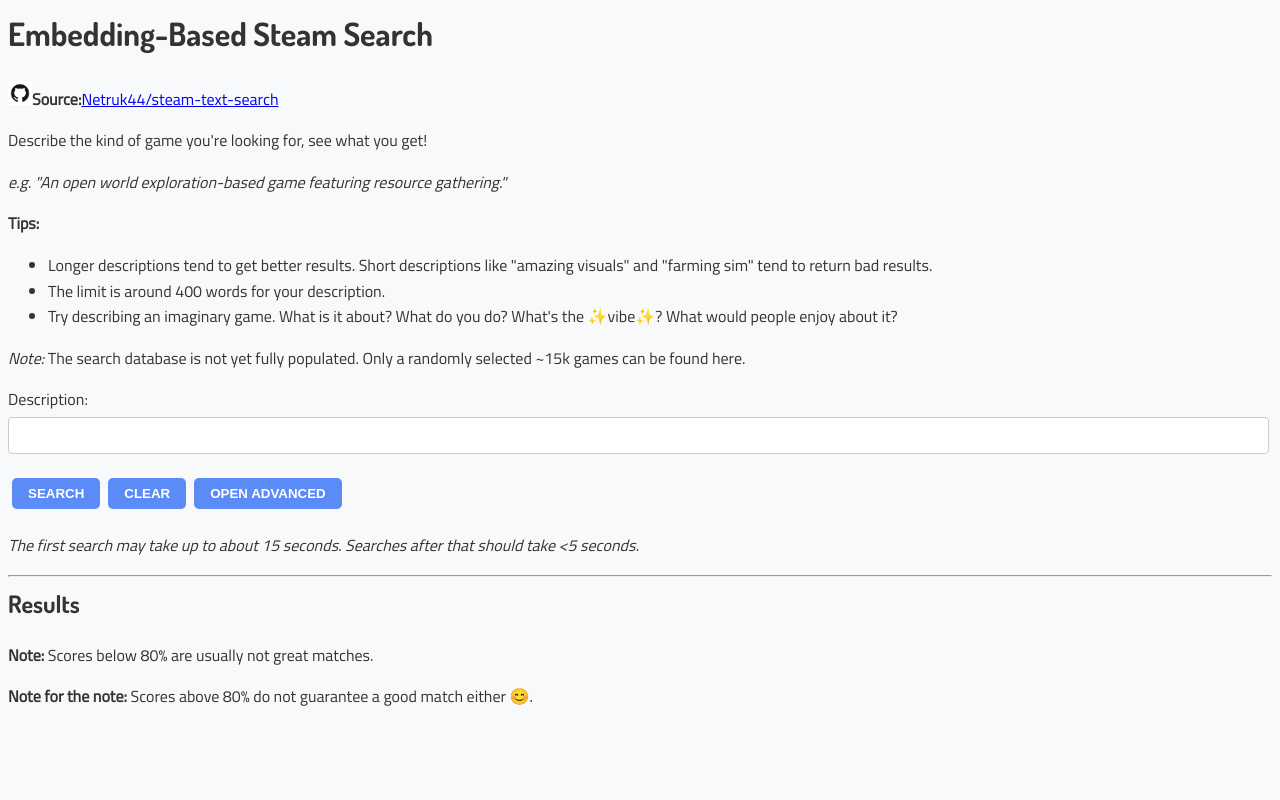
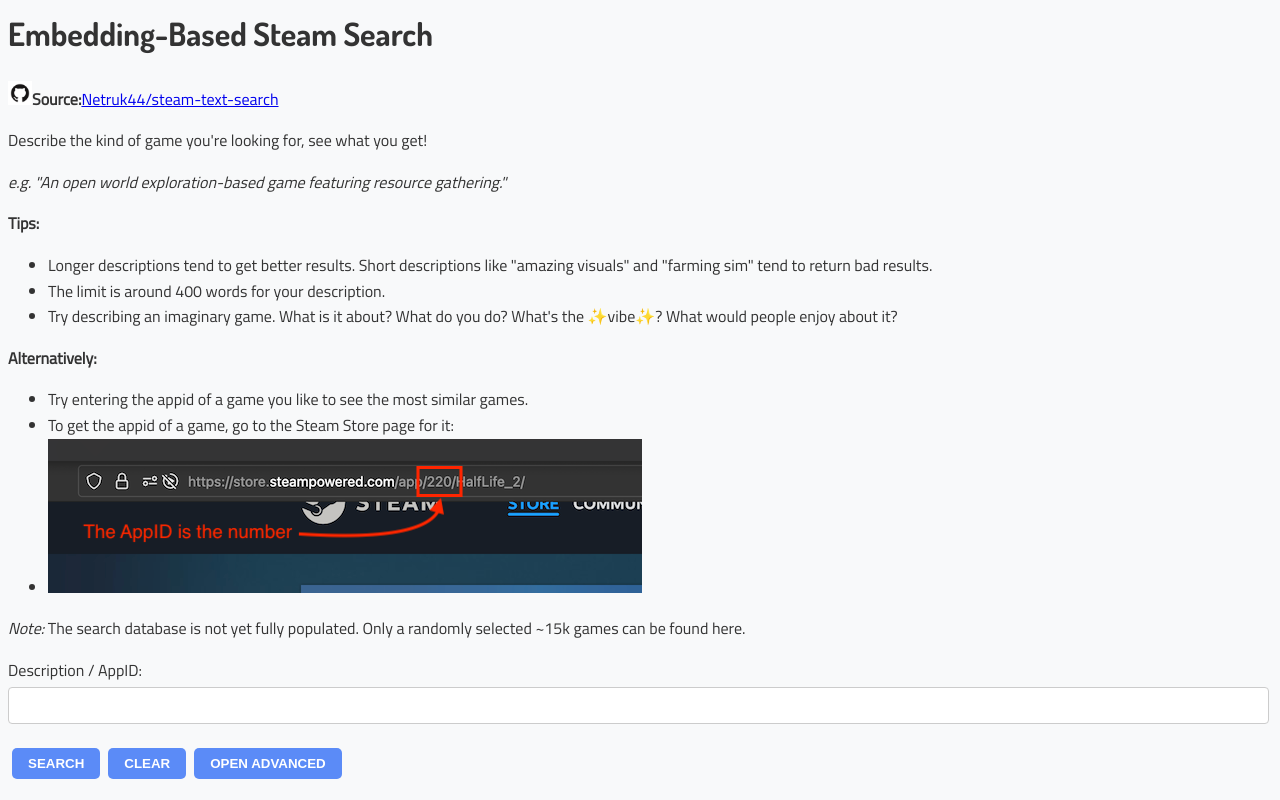
Before and after one commit to Netruk44/steam-embedding-search, a React (Create React App) app in the folder 11_react-interface/: page / in a window 1280 px wide. Shown: the top 800 px of the page. Built offline with nearby package versions, Linux system fonts and the light colour scheme.

Commit message:
Add info about searching by AppID

```diff
--- a/11_react-interface/src/App.js
+++ b/11_react-interface/src/App.js
@@ -35,9 +35,15 @@
         <li>The limit is around 400 words for your description.</li>
         <li>Try describing an imaginary game. What is it about? What do you do? What's the ✨vibe✨? What would people enjoy about it?</li>
       </ul>
+      <p><strong>Alternatively:</strong></p>
+      <ul>
+        <li>Try entering the appid of a game you like to see the most similar games.</li>
+        <li>To get the appid of a game, go to the Steam Store page for it:</li>
+        <li><img src={process.env.PUBLIC_URL + "/appid.png"} style={{ maxWidth: '100%', height: 'auto' }} /></li>
+      </ul>
       <p><i>Note:</i> The search database is not yet fully populated. Only a randomly selected ~15k games can be found here.</p>
       <form onSubmit={handleSearch}>
-        <label htmlFor="search">Description:</label>
+        <label htmlFor="search">Description / AppID:</label>
         <input type="text" value={searchTerm} onChange={(event) => setSearchTerm(event.target.value)} /><br />
         {isAdvancedOpen && (
           <div class="advanced-section">
```
Also changed, not shown: 11_react-interface/public/appid.png (added).
